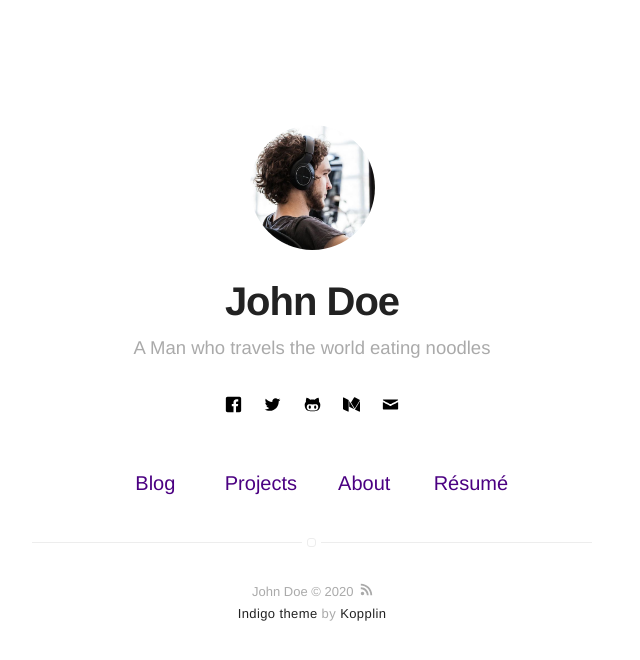
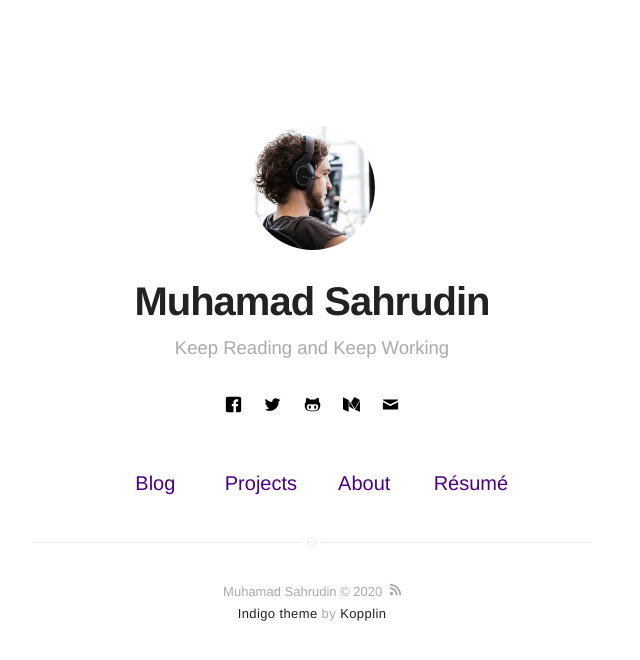
Before and after one commit to rulnove/me, a Jekyll site: the page built from index.html, in a window 1280 px wide. Shown: the top 660 px of the page, without its empty margins (328-968 px from the left). Built offline with Jekyll 4.4.1, drawn with Linux system fonts in a browser that asks for light colours.

Commit message:
Update _config.yml

```diff
--- a/_config.yml
+++ b/_config.yml
@@ -1,6 +1,6 @@
 # main text of home
-name: John Doe
-bio: A Man who travels the world eating noodles
+name: Muhamad Sahrudin
+bio: Keep Reading and Keep Working
 
 # twitter summary info
 description: A blog about technology and stuff related
@@ -55,16 +55,16 @@ email: myemail@gmail.com
 authors:
   johndoe:
     name: Muhamad Sahudin
-    bio: A Man who travels the world eating noodles
+    bio: Keep Reading and Keep Working
     external-image: false
     picture: assets/images/profile.jpg
-    twitter: johndoe
+    twitter: mhmdsahrudin
   jamesfoster:
-    name: James Foster
-    bio: A Man who develops software with coffee
+    name: Muhamad Sahrudin
+    bio: Keep Reading and Keep Working
     external-image: false
     picture: assets/images/james.jpg
-    twitter: jamesfoster
+    twitter: mhmdsahrudin
 
 # do you want a larger site? change the option below
 # options: [normal, large] | default: normal
```
